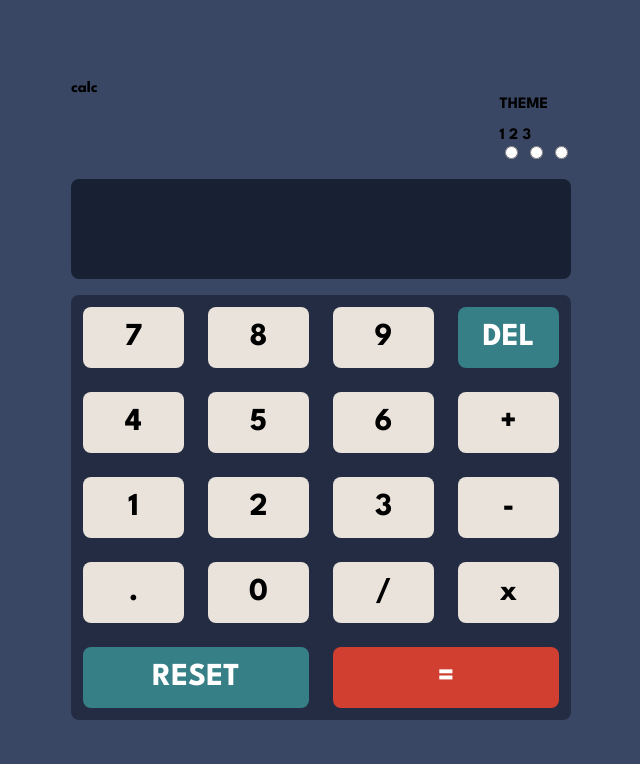
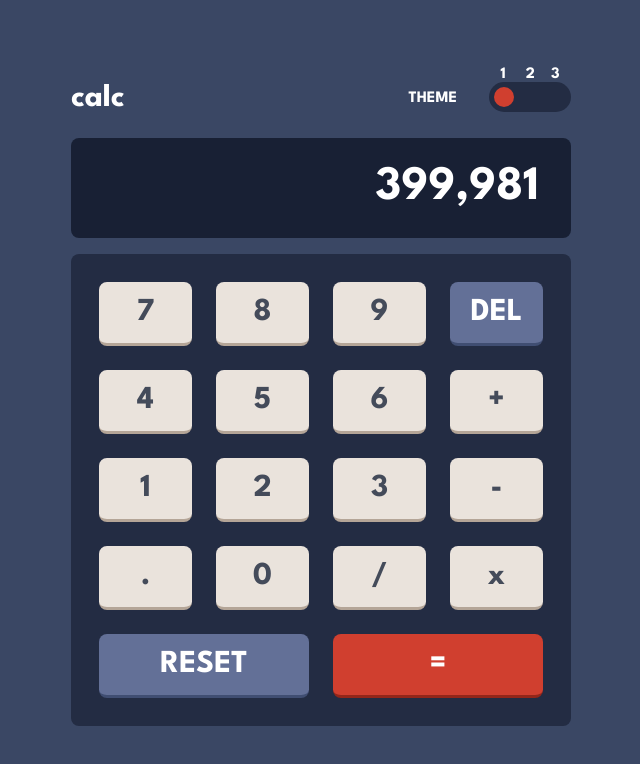
Before and after one commit to kmarsic/calculator-app, a plain HTML site: page index.html in a window 1280 px wide. Shown: the whole page, without its empty margins (319-959 px from the left). Drawn offline with Linux system fonts and the light colour scheme.

Commit message:
Added theme-switch button with transition

```diff
--- a/index.html
+++ b/index.html
@@ -14,23 +14,24 @@
   <div class="container">
     <div class="top-menu">
       <div class="name">calc</div>
-      <div>
-        <div><p>THEME</p></div>
-        <div class="theme-switch">
+      <div class="theme">
+        <div><p style="color: white;">THEME</p></div>
+        <form class="theme-switch">
           <div class="switch-label">
-            <span>1</span>
-            <span>2</span>
-            <span>3</span>
+            <label for="first">1</label>
+            <label for="second">2</label>
+            <label for="third">3</label>
           </div>
           <div class="switch-radios">
+            <div><div id="selector"></div></div>
             <input type="radio" name="theme-type" value="one" id="first">
             <input type="radio" name="theme-type" value="two" id="second">
             <input type="radio" name="theme-type" value="three" id="third">
           </div>
-        </div>
+        </form>
       </div>
     </div>
-    <div class="screen"></div>
+    <div class="screen">399,981</div>
     <div class="button-container">
       <div class="key">7</div>
       <div class="key">8</div>
@@ -52,6 +53,7 @@
         <div class="key equals">=</div>
     </div>
   </div>
+  <script src="script.js"></script>
 
 </body>
 </html>
--- /dev/null
+++ b/script.js
@@ -0,0 +1,24 @@
+const selector = document.querySelector("#selector")
+const form = document.querySelector(".theme-switch")
+const inputs = document.querySelectorAll("input");
+console.log(inputs)
+
+inputs.forEach(input => {
+    input.addEventListener("change", (e) => {
+        if (e.target.value === 'two') {
+            selector.classList.remove("first");
+            selector.classList.remove("third");
+            selector.classList.add("second");
+        } else if (e.target.value === 'one') {
+            selector.classList.remove("second");
+            selector.classList.remove("third");
+            selector.classList.add("first");
+        } else if (e.target.value === 'three') {
+            selector.classList.remove("second");
+            selector.classList.remove("first");
+            selector.classList.add("third");
+        }
+
+
+    })
+})
--- a/src/styles.css
+++ b/src/styles.css
@@ -22,6 +22,56 @@ body {
 .top-menu {
   display: flex;
   justify-content: space-between;
+  align-items: center;
+}
+.top-menu .name {
+  color: white;
+  font-size: 2rem;
+}
+.top-menu .theme {
+  display: flex;
+  gap: 2rem;
+}
+.top-menu .theme .switch-label {
+  display: flex;
+  margin-top: -0.5rem;
+  justify-content: space-evenly;
+}
+.top-menu .theme .switch-label label {
+  color: white;
+  width: 2ch;
+  padding: 0 0.325rem;
+}
+.top-menu .theme .switch-radios {
+  background-color: hsl(223, 31%, 20%);
+  border-radius: 1rem;
+  padding: 0.325rem;
+  position: relative;
+}
+.top-menu .theme .switch-radios input {
+  opacity: 0;
+}
+.top-menu .theme .switch-radios #selector {
+  height: 20px;
+  width: 20px;
+  border-radius: 50%;
+  top: 5px;
+  position: absolute;
+  background-color: hsl(6, 63%, 50%);
+  z-index: 1000;
+  transition: margin-left 0.3s ease-in-out;
+}
+
+.first {
+  margin-left: 2px;
+}
+
+.second {
+  margin-left: 27px;
+}
+
+.third {
+  margin-left: 52px;
 }
 
 .screen {
@@ -29,10 +79,17 @@ body {
   height: 100px;
   border-radius: 0.5rem;
   margin: 1rem 0;
+  display: flex;
+  justify-content: right;
+  align-items: center;
+  color: white;
+  font-size: 3rem;
+  padding: 2rem;
 }
 
 .button-container {
   background-color: hsl(223, 31%, 20%);
+  padding: 1rem;
   border-radius: 0.5rem;
   justify-content: center;
   text-align: center;
@@ -47,17 +104,22 @@ body {
   margin: 0.75rem;
   padding: 1rem;
   border-radius: 0.5rem;
+  color: hsl(221, 14%, 31%);
+  border-bottom: 3px solid hsl(28, 16%, 65%);
+  cursor: pointer;
 }
 
 .del {
-  background-color: hsl(185, 42%, 37%);
+  background-color: hsl(225, 21%, 49%);
+  border-bottom: 3px solid hsl(224, 28%, 35%);
   color: white;
 }
 
 .reset {
-  background-color: hsl(185, 42%, 37%);
+  background-color: hsl(225, 21%, 49%);
   color: white;
   grid-column-start: 1;
+  border-bottom: 3px solid hsl(224, 28%, 35%);
   grid-column-end: 3;
 }
 
@@ -66,4 +128,5 @@ body {
   color: white;
   grid-column-start: 3;
   grid-column-end: 5;
+  border-bottom: 3px solid hsl(6, 70%, 34%);
 }/*# sourceMappingURL=styles.css.map */
```
